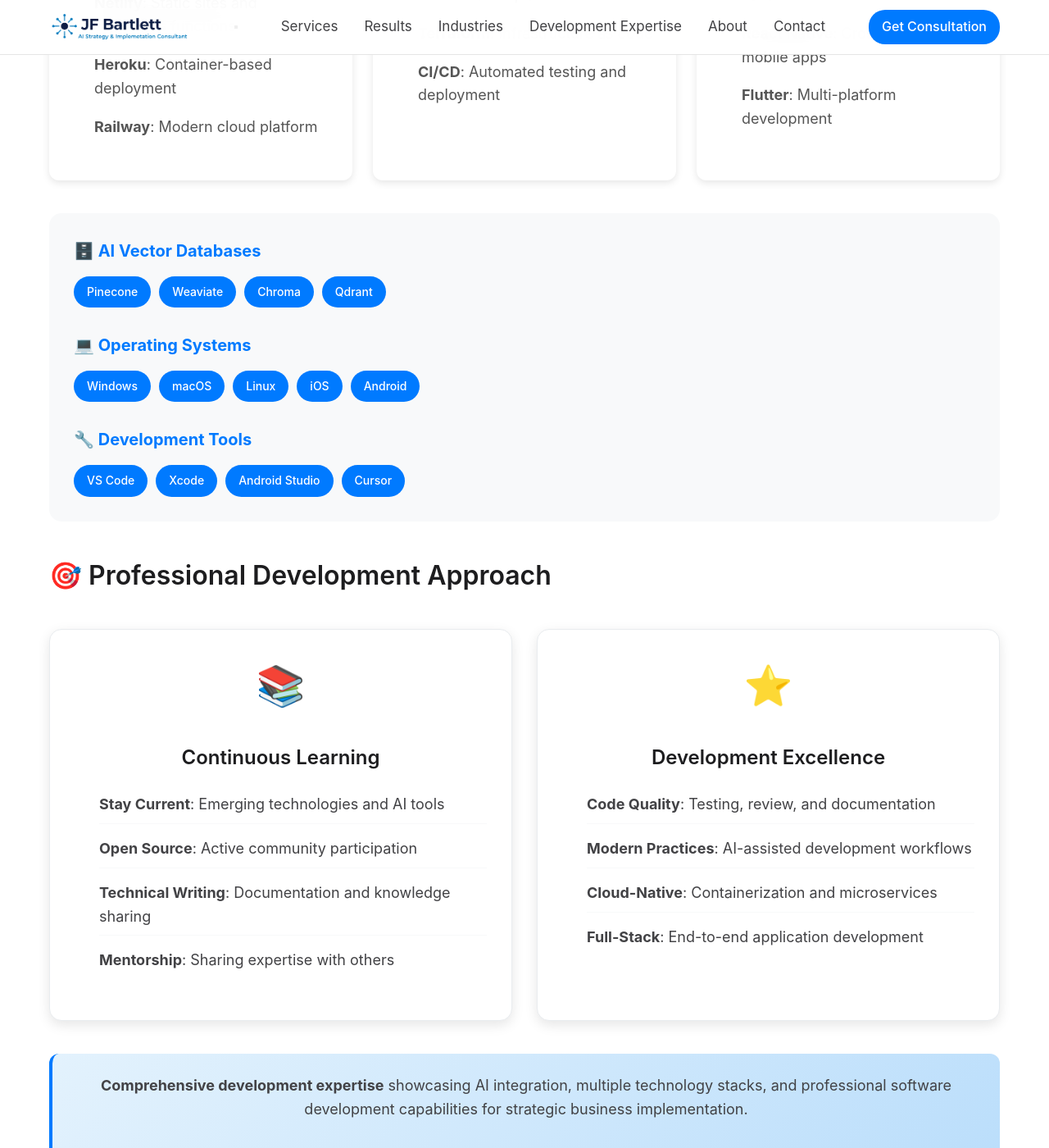
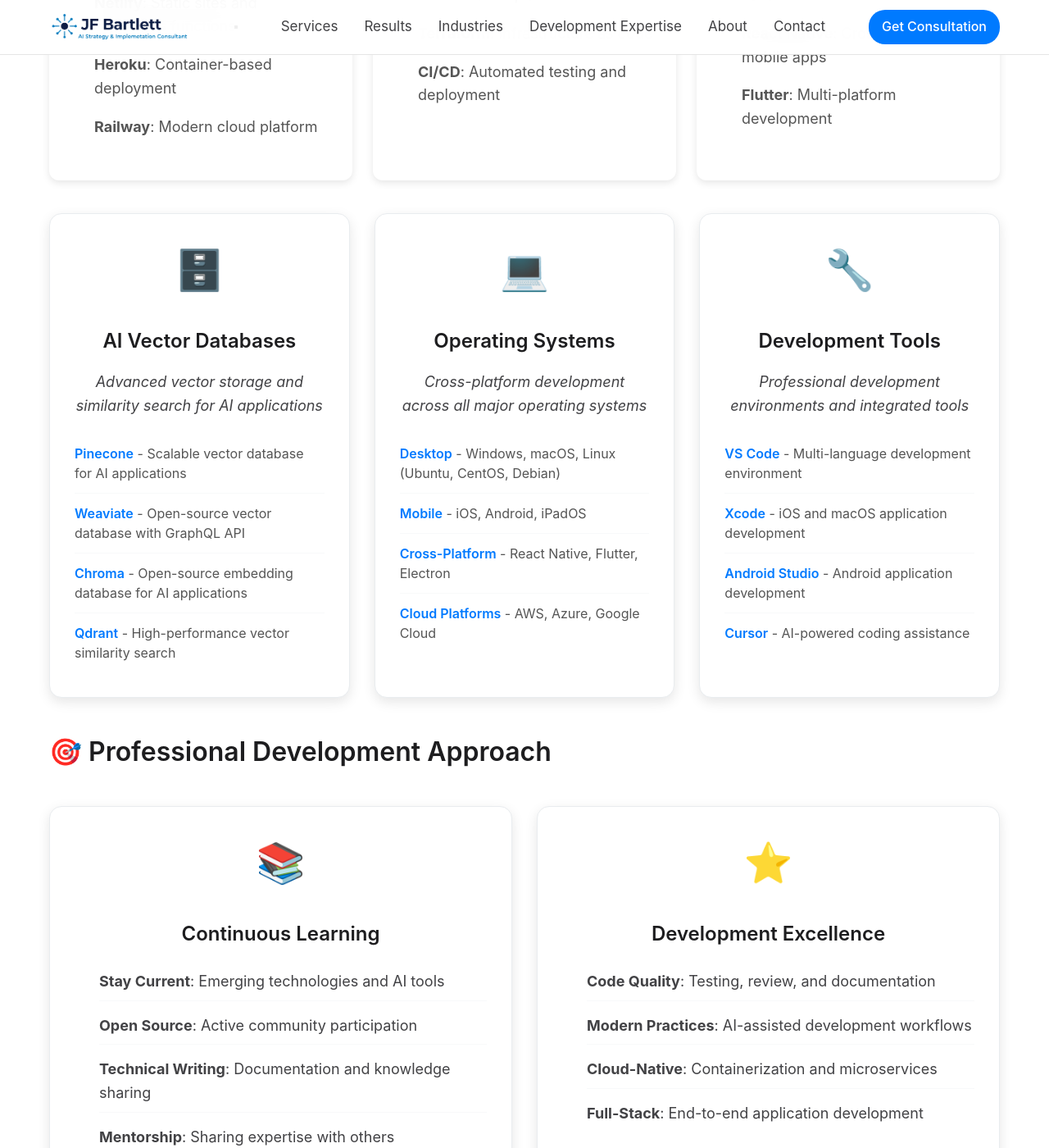
Before and after one commit to JohnBartlett/johnbartlett.github.io, a Jekyll site: the page built from development-expertise.md, in a window 1280 px wide and 1400 px high, scrolled down 2746 px. Shown: the whole window at 82% size. Built offline with Jekyll 4.4.1, drawn with Linux system fonts in a browser that asks for light colours; some of the changed text lies outside the part shown.

Commit message:
Redesign tech stacks section with professional card layout
- Replace simple tags with professional card-based design
- Add detailed descriptions for each technology category
- Implement hover effects and consistent styling
- Match design language of other sections
- Add comprehensive technology descriptions
- Update responsive design for new grid
- Update version to 3.2.49
- Create cohesive professional appearance

```diff
--- a/_config.yml
+++ b/_config.yml
@@ -37,4 +37,4 @@
     url: "#contact"
 
 # Site version
-version: 3.2.48
+version: 3.2.49
--- a/_layouts/default.html
+++ b/_layouts/default.html
@@ -786,40 +786,66 @@
             color: #555;
         }
 
-        .tech-stacks {
+        .tech-stacks-grid {
+            display: grid;
+            grid-template-columns: repeat(auto-fit, minmax(300px, 1fr));
+            gap: 30px;
             margin: 40px 0;
-            padding: 30px;
-            background: #f8f9fa;
-            border-radius: 15px;
         }
 
-        .tech-category {
-            margin-bottom: 30px;
+        .tech-stack-card {
+            background: white;
+            padding: 30px;
+            border-radius: 15px;
+            box-shadow: 0 5px 15px rgba(0, 0, 0, 0.1);
+            border: 1px solid #e9ecef;
+            transition: transform 0.3s ease, box-shadow 0.3s ease;
         }
 
-        .tech-category:last-child {
-            margin-bottom: 0;
+        .tech-stack-card:hover {
+            transform: translateY(-5px);
+            box-shadow: 0 10px 25px rgba(0, 0, 0, 0.15);
         }
 
-        .tech-category h4 {
+        .tech-stack-icon {
+            font-size: 48px;
+            text-align: center;
+            margin-bottom: 20px;
+        }
+
+        .tech-stack-card h3 {
             color: #007aff;
             margin-bottom: 15px;
-            font-size: 20px;
+            font-size: 24px;
+            text-align: center;
         }
 
-        .tech-tags {
-            display: flex;
-            flex-wrap: wrap;
-            gap: 10px;
+        .tech-stack-card p {
+            color: #666;
+            margin-bottom: 20px;
+            text-align: center;
+            font-style: italic;
         }
 
-        .tech-tag {
-            background: #007aff;
-            color: white;
-            padding: 8px 16px;
-            border-radius: 20px;
-            font-size: 14px;
-            font-weight: 500;
+        .tech-list {
+            list-style: none;
+            padding: 0;
+        }
+
+        .tech-item {
+            padding: 12px 0;
+            border-bottom: 1px solid #f8f9fa;
+            color: #555;
+            line-height: 1.5;
+        }
+
+        .tech-item:last-child {
+            border-bottom: none;
+        }
+
+        .tech-item strong {
+            color: #007aff;
+            font-weight: 600;
         }
 
         .approach-grid {
@@ -889,7 +915,8 @@
         @media (max-width: 768px) {
             .expertise-grid,
             .environments-grid,
-            .approach-grid {
+            .approach-grid,
+            .tech-stacks-grid {
                 grid-template-columns: 1fr;
             }
 
@@ -900,10 +927,6 @@
 
             .project-types {
                 grid-template-columns: 1fr;
-            }
-
-            .tech-tags {
-                justify-content: center;
             }
         }
 
--- a/development-expertise.md
+++ b/development-expertise.md
@@ -155,35 +155,64 @@
     </div>
 </div>
 
-<div class="tech-stacks">
-    <div class="tech-category">
-        <h4>🗄️ AI Vector Databases</h4>
-        <div class="tech-tags">
-            <span class="tech-tag">Pinecone</span>
-            <span class="tech-tag">Weaviate</span>
-            <span class="tech-tag">Chroma</span>
-            <span class="tech-tag">Qdrant</span>
+<div class="tech-stacks-grid">
+    <div class="tech-stack-card">
+        <div class="tech-stack-icon">🗄️</div>
+        <h3>AI Vector Databases</h3>
+        <p>Advanced vector storage and similarity search for AI applications</p>
+        <div class="tech-list">
+            <div class="tech-item">
+                <strong>Pinecone</strong> - Scalable vector database for AI applications
+            </div>
+            <div class="tech-item">
+                <strong>Weaviate</strong> - Open-source vector database with GraphQL API
+            </div>
+            <div class="tech-item">
+                <strong>Chroma</strong> - Open-source embedding database for AI applications
+            </div>
+            <div class="tech-item">
+                <strong>Qdrant</strong> - High-performance vector similarity search
+            </div>
         </div>
     </div>
 
-    <div class="tech-category">
-        <h4>💻 Operating Systems</h4>
-        <div class="tech-tags">
-            <span class="tech-tag">Windows</span>
-            <span class="tech-tag">macOS</span>
-            <span class="tech-tag">Linux</span>
-            <span class="tech-tag">iOS</span>
-            <span class="tech-tag">Android</span>
+    <div class="tech-stack-card">
+        <div class="tech-stack-icon">💻</div>
+        <h3>Operating Systems</h3>
+        <p>Cross-platform development across all major operating systems</p>
+        <div class="tech-list">
+            <div class="tech-item">
+                <strong>Desktop</strong> - Windows, macOS, Linux (Ubuntu, CentOS, Debian)
+            </div>
+            <div class="tech-item">
+                <strong>Mobile</strong> - iOS, Android, iPadOS
+            </div>
+            <div class="tech-item">
+                <strong>Cross-Platform</strong> - React Native, Flutter, Electron
+            </div>
+            <div class="tech-item">
+                <strong>Cloud Platforms</strong> - AWS, Azure, Google Cloud
+            </div>
         </div>
     </div>
 
-    <div class="tech-category">
-        <h4>🔧 Development Tools</h4>
-        <div class="tech-tags">
-            <span class="tech-tag">VS Code</span>
-            <span class="tech-tag">Xcode</span>
-            <span class="tech-tag">Android Studio</span>
-            <span class="tech-tag">Cursor</span>
+    <div class="tech-stack-card">
+        <div class="tech-stack-icon">🔧</div>
+        <h3>Development Tools</h3>
+        <p>Professional development environments and integrated tools</p>
+        <div class="tech-list">
+            <div class="tech-item">
+                <strong>VS Code</strong> - Multi-language development environment
+            </div>
+            <div class="tech-item">
+                <strong>Xcode</strong> - iOS and macOS application development
+            </div>
+            <div class="tech-item">
+                <strong>Android Studio</strong> - Android application development
+            </div>
+            <div class="tech-item">
+                <strong>Cursor</strong> - AI-powered coding assistance
+            </div>
         </div>
     </div>
 </div>
```
Also changed, not shown: other parts of _layouts/default.html (+1 -1 lines).
